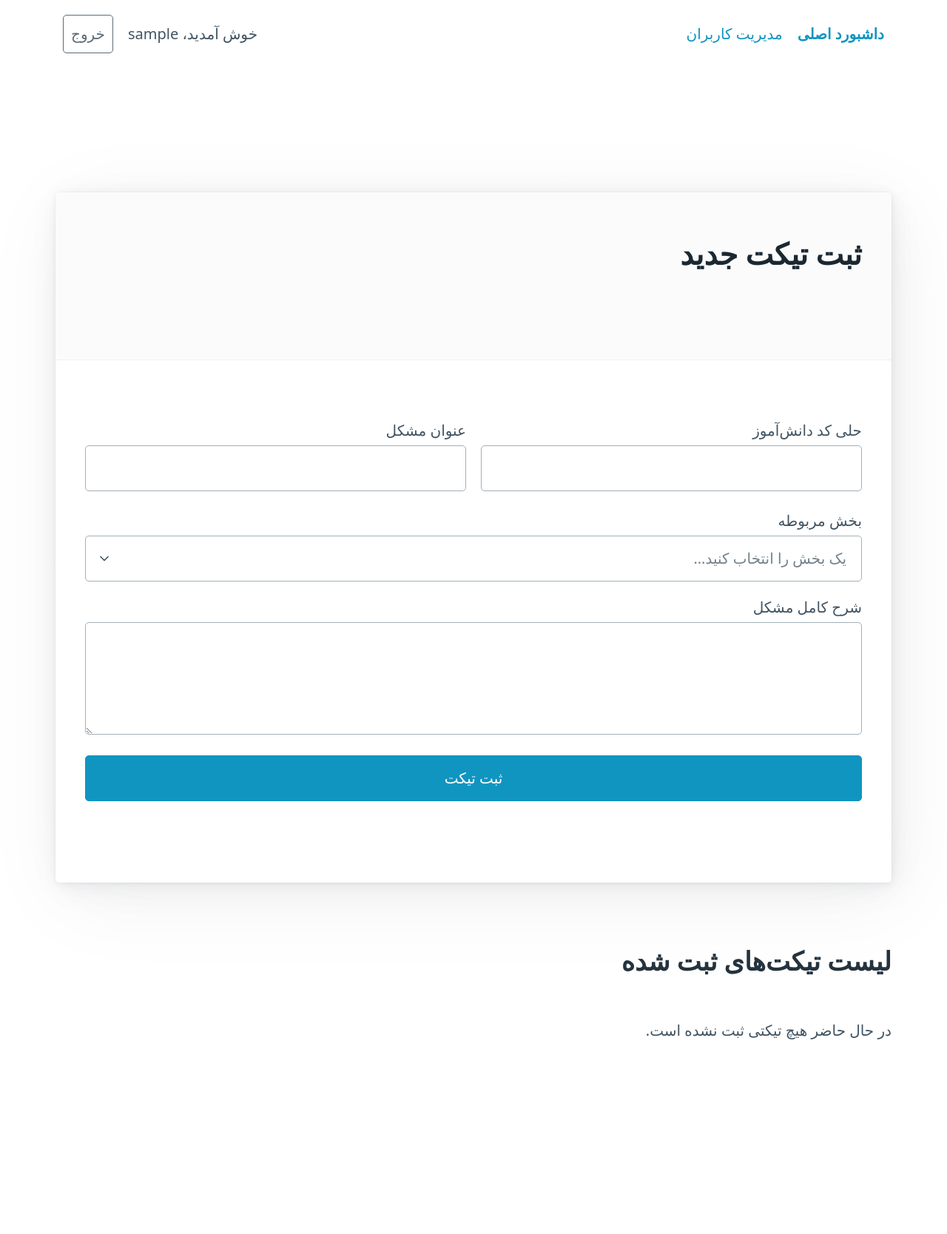
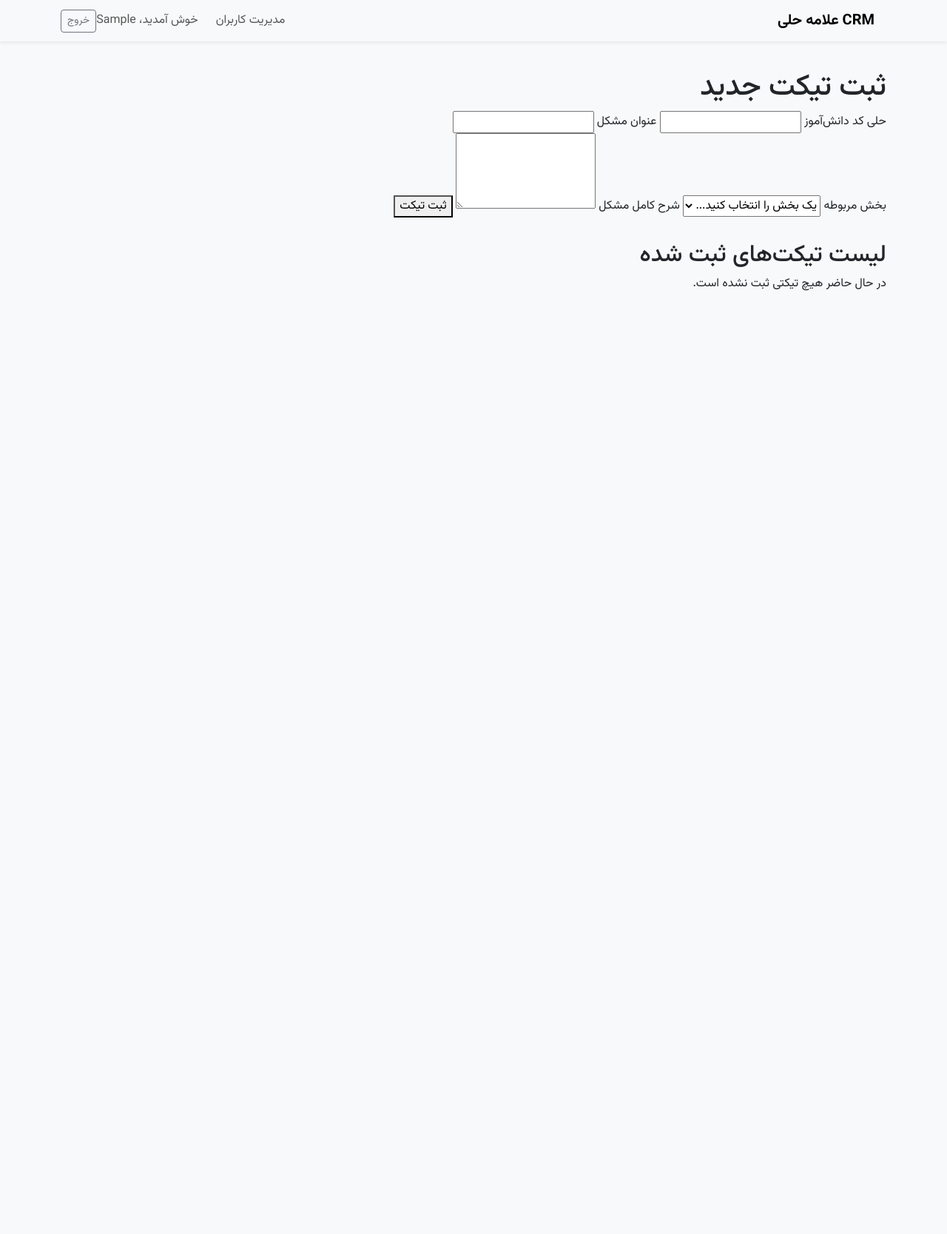
Before and after one commit to AllamehHelli/CRM, a Flask app: page / in a window 1280 px wide. Shown: the whole page at 74% size. After the commit the page ends 393 px from the top, so only its background shows below. Run offline with Flask 3, Linux system fonts and the light colour scheme; the visitor is signed in with stand-in values (Sample User, id 1); data comes from the database, SQL or seed files in the repository; data that the repository does not hold is empty.

Commit message:
Update base.html

```diff
--- a/templates/base.html
+++ b/templates/base.html
@@ -4,47 +4,58 @@
     <meta charset="UTF-8">
     <meta name="viewport" content="width=device-width, initial-scale=1.0">
     <title>{% block title %}سامانه CRM علامه حلی{% endblock %}</title>
-    <link rel="stylesheet" href="https://cdn.jsdelivr.net/npm/@picocss/pico@1/css/pico.min.css">
+
+    <!-- Bootstrap CSS -->
+    <link href="https://cdn.jsdelivr.net/npm/bootstrap@5.3.3/dist/css/bootstrap.min.css" rel="stylesheet">
+    <!-- Bootstrap Icons CSS -->
+    <link rel="stylesheet" href="https://cdn.jsdelivr.net/npm/bootstrap-icons@1.11.3/font/bootstrap-icons.min.css">
+
+    <!-- Custom CSS (باید بعد از بوت‌استرپ بیاید) -->
+    <link rel="stylesheet" href="{{ url_for('static', filename='css/style.css') }}">
+
     <style>
-        body { padding-top: 5rem; padding-bottom: 5rem; }
-        .navbar { position: fixed; top: 0; right: 0; left: 0; z-index: 100; background-color: var(--card-background-color); border-bottom: var(--card-border); padding: 0.5rem 0; }
-        .flash-message { margin-bottom: 1rem; padding: 1rem; border-radius: var(--border-radius); color: var(--contrast); }
-        .flash-message.danger { background-color: var(--form-element-invalid-background-color); border: 1px solid var(--form-element-invalid-border-color); }
-        .flash-message.info, .flash-message.success { background-color: var(--code-background-color); border: var(--card-border); color: var(--color);}
+        body { padding-top: 70px; }
     </style>
     {% block head_extra %}{% endblock %}
 </head>
 <body>
-    <header class="navbar">
+    <nav class="navbar navbar-expand-lg navbar-light bg-light fixed-top shadow-sm">
         <div class="container">
-            <nav>
-                <ul>
-                    <li><a href="{{ url_for('index') }}"><strong>داشبورد اصلی</strong></a></li>
-                    <!-- لینک مدیریت کاربران فقط برای ادمین نمایش داده می‌شود -->
+            <a class="navbar-brand" href="{{ url_for('index') }}"><strong>CRM علامه حلی</strong></a>
+            <div class="collapse navbar-collapse">
+                <ul class="navbar-nav me-auto mb-2 mb-lg-0">
                     {% if current_user.is_authenticated and current_user.role == 'admin' %}
-                        <li><a href="{{ url_for('manage_users') }}">مدیریت کاربران</a></li>
+                        <li class="nav-item">
+                            <a class="nav-link" href="{{ url_for('manage_users') }}">مدیریت کاربران</a>
+                        </li>
                     {% endif %}
                 </ul>
-                <ul>
-                    {% if current_user.is_authenticated %}
-                        <li>خوش آمدید، {{ current_user.username }}</li>
-                        <li><a href="{{ url_for('logout') }}" role="button" class="secondary outline">خروج</a></li>
-                    {% endif %}
-                </ul>
-            </nav>
+                {% if current_user.is_authenticated %}
+                    <span class="navbar-text me-3">
+                        خوش آمدید، {{ current_user.first_name }}
+                    </span>
+                    <a href="{{ url_for('logout') }}" class="btn btn-outline-secondary btn-sm">خروج</a>
+                {% endif %}
+            </div>
         </div>
-    </header>
+    </nav>
 
-    <main class="container">
+    <main class="container mt-4">
         {% with messages = get_flashed_messages(with_categories=true) %}
             {% if messages %}
                 {% for category, message in messages %}
-                    <div class="flash-message {{ category }}">{{ message }}</div>
+                    <div class="alert alert-{{ category }} alert-dismissible fade show" role="alert">
+                        {{ message }}
+                        <button type="button" class="btn-close" data-bs-dismiss="alert" aria-label="Close"></button>
+                    </div>
                 {% endfor %}
             {% endif %}
         {% endwith %}
 
         {% block content %}{% endblock %}
     </main>
+
+    <!-- Bootstrap JS Bundle -->
+    <script src="https://cdn.jsdelivr.net/npm/bootstrap@5.3.3/dist/js/bootstrap.bundle.min.js"></script>
 </body>
 </html>
```
